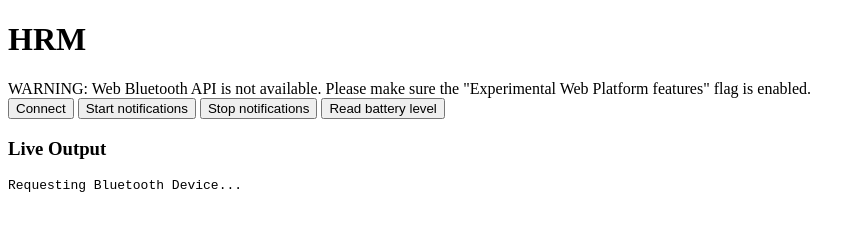
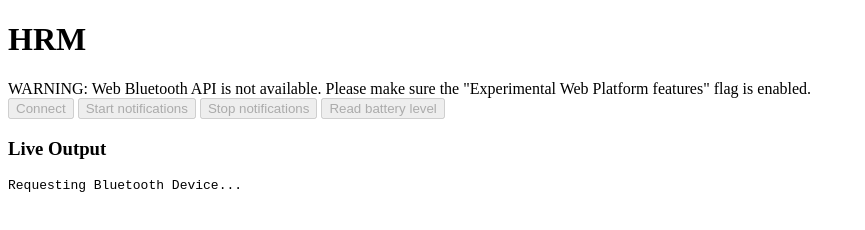
Before and after one commit to lprader/web-bluetooth, a plain HTML site: page hrm-battery/index.html in a window 1280 px wide. Both pictures are taken after a click on the button "Connect". Shown: the whole page, without its empty margins (0-865 px from the left). Drawn offline with Linux system fonts and the light colour scheme.

Commit message:
idle buttons

```diff
--- a/hrm-battery/ble.js
+++ b/hrm-battery/ble.js
@@ -2,25 +2,30 @@
 /* https://github.com/GoogleChrome/samples/blob/gh-pages/web-bluetooth/notifications.js */
 /* https://googlechrome.github.io/samples/web-bluetooth/discover-services-and-characteristics.html?optionalServices=0x180F */
 
-document.querySelector('#connect').addEventListener('click', function(event) {
+var connectButton = document.querySelector('#connect');
+var startNotificationsButton = document.querySelector('#startNotifications');
+var stopNotificationsButton = document.querySelector('#stopNotifications');
+var readBatteryLevelButton = document.querySelector('#readBatteryLevel');
+
+connectButton.addEventListener('click', function(event) {
 	event.stopPropagation();
 	event.preventDefault();
 	onConnectButtonClick();
 });
 
-document.querySelector('#startNotifications').addEventListener('click', function(event) {
+startNotificationsButton.addEventListener('click', function(event) {
 	event.stopPropagation();
 	event.preventDefault();
 	onStartButtonClick();
 });
 
-document.querySelector('#stopNotifications').addEventListener('click', function(event) {
+stopNotificationsButton.addEventListener('click', function(event) {
 	event.stopPropagation();
 	event.preventDefault();
 	onStopButtonClick();
 });
 
-document.querySelector('#readBatteryLevel').addEventListener('click', function(event) {
+readBatteryLevelButton.addEventListener('click', function(event) {
 	event.stopPropagation();
 	event.preventDefault();
 	onBatteryButtonClick();
@@ -43,6 +48,8 @@ function getSupportedProperties(characteristic) {
 }
 
 function onConnectButtonClick() {
+	connectButton.disabled = true;
+
 	log('Requesting Bluetooth Device...');
 	navigator.bluetooth.requestDevice({filters: [{services: [hrmServiceUuid, batteryServiceUuid]}]})
 	.then(device => {
@@ -76,6 +83,8 @@ function onConnectButtonClick() {
 	.catch(error => {
 		log('Argh! ' + error);
 	});
+	readBatteryLevelButton.disabled = false;
+	startNotificationsButton.disabled = false;
 }
 
 function onStartButtonClick() {
@@ -89,6 +98,8 @@ function onStartButtonClick() {
 	.catch(error => {
 		log('Argh! ' + error);
 	});
+	startNotificationsButton.disabled = true;
+	stopNotificationsButton.disabled = false;
 }
 
 function onStopButtonClick() {
@@ -102,6 +113,8 @@ function onStopButtonClick() {
 	.catch(error => {
 		log('Argh! ' + error);
 	});
+	startNotificationsButton.disabled = false;
+	stopNotificationsButton.disabled = true;
 }
 
 function onBatteryButtonClick() {
--- a/hrm-battery/index.html
+++ b/hrm-battery/index.html
@@ -12,9 +12,9 @@
 
 		<form>
 			<button id="connect">Connect</button>
-			<button id="startNotifications">Start notifications</button>
-			<button id="stopNotifications">Stop notifications</button>
-			<button id="readBatteryLevel">Read battery level</button>
+			<button id="startNotifications" disabled>Start notifications</button>
+			<button id="stopNotifications" disabled>Stop notifications</button>
+			<button id="readBatteryLevel" disabled>Read battery level</button>
 		</form>
 
 		<!-- Log -->
```
Also changed, not shown: health-thermometer/ble.js (+14 -7 lines), health-thermometer/index.html (+1 -1 lines), hrm-chart/ble.js (+13 -6 lines), hrm-chart/index.html (+1 -1 lines), hrm/ble.js (+12 -6 lines), hrm/index.html (+1 -1 lines).
